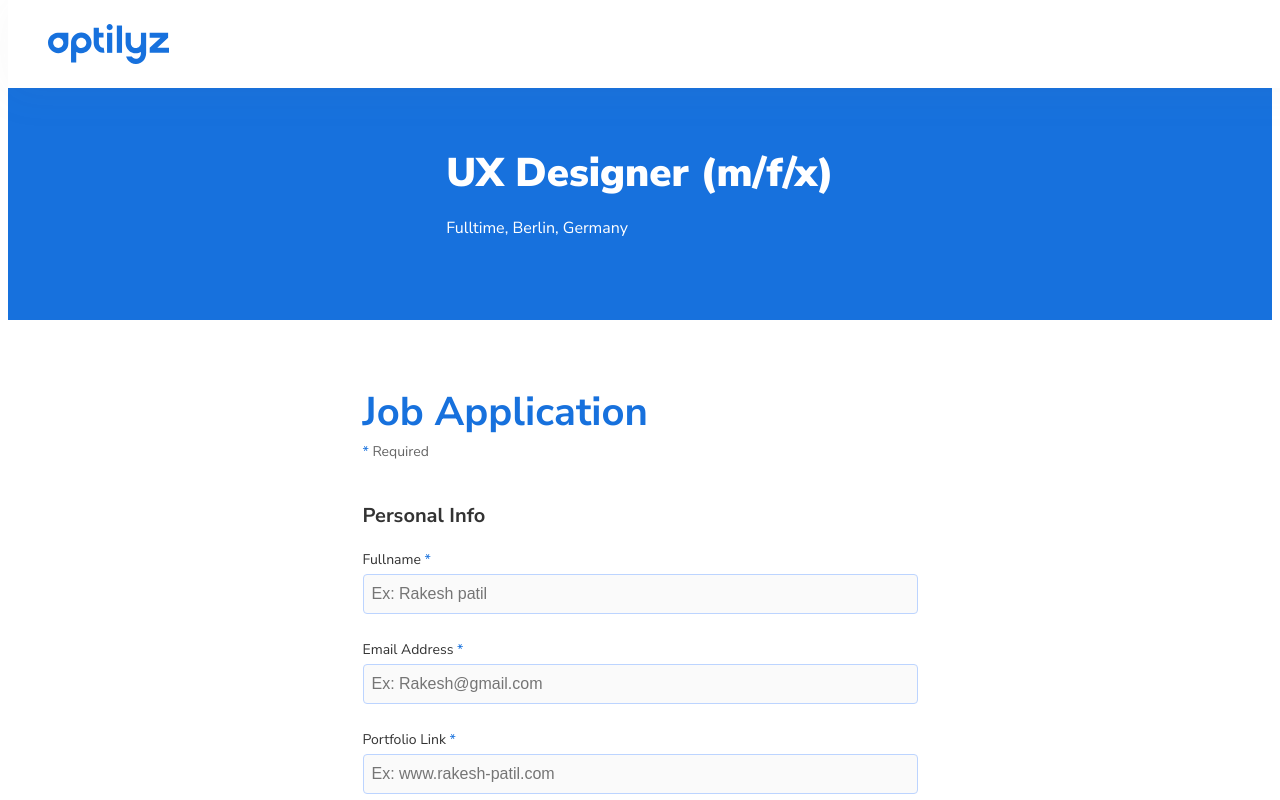
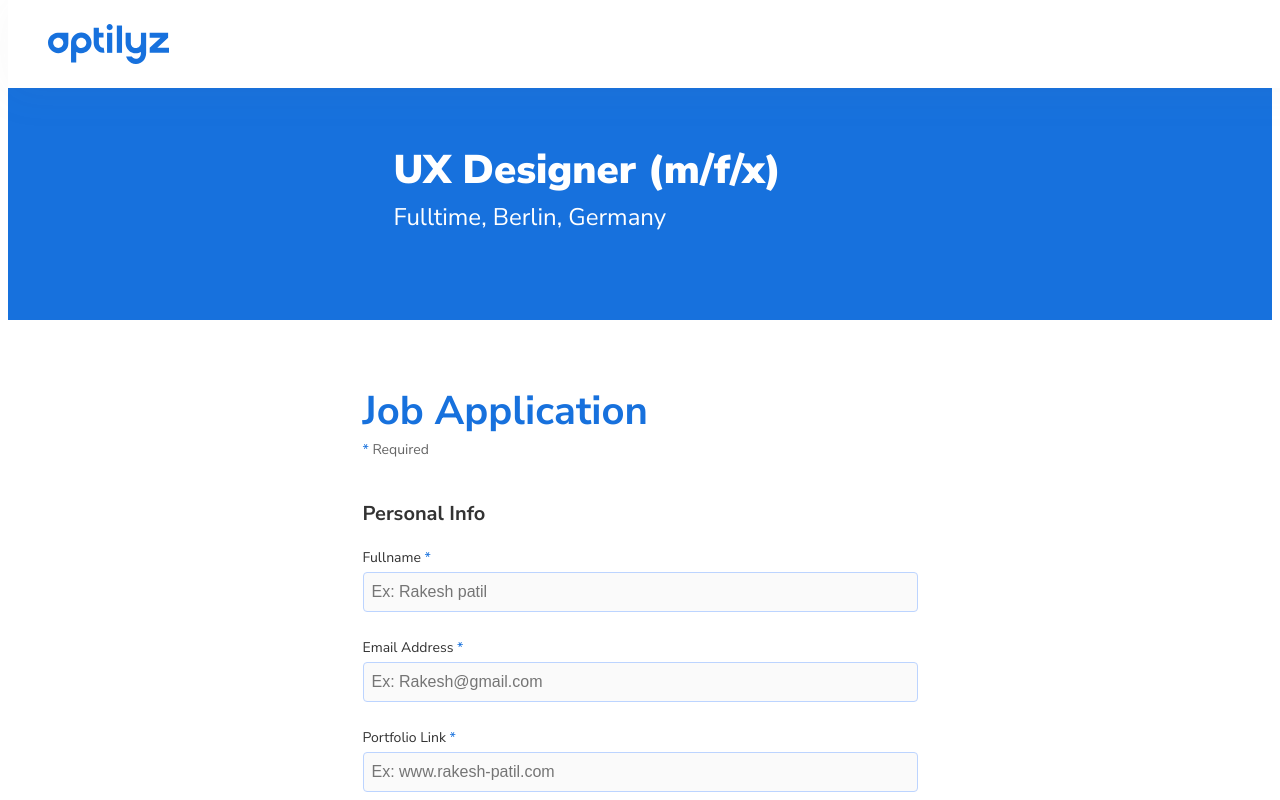
Before and after one commit to rakeshpatil489/Design-Challenge-Form, a React (Create React App) app: page / in a window 1280 px wide. Shown: the top 800 px of the page. Built offline with nearby package versions, Linux system fonts and the light colour scheme.

Commit message:
Banner Style update

```diff
--- a/src/Components/BannerComponent/Banner.module.css
+++ b/src/Components/BannerComponent/Banner.module.css
@@ -1,25 +1,32 @@
 .bannerContainer {
+  width: 100%;
+  height: 240px;
+  background-color: #1771dd;
   margin-top: 80px;
   display: flex;
-  flex-direction: column;
   justify-content: center;
-  align-items: center;
-  height: 240px;
-  background-color: #1771dd;
-  color: #ffffff;
 }
 
 h2{
   font-size: 2.5em;
-  line-height: 56px;
   font-weight: 900;
   color: #ffffff;
   margin: 0px;
 }
 
-.job-subtitle {
-  font-size: 1.25em;
-  line-height: 24px;
+p.jobSubtitle {
+  font-size: 1.5em;
   color: #ffffff;
   font-weight: 400;
+  margin-top:4px;
 }
+
+.bannerWrapper{
+  margin: 0 auto;
+  max-width: 1110px;
+  display: flex;
+  flex-direction: column;
+  justify-content: center;
+  align-items: flex-start;
+  width: 39%;
+}
--- a/src/Components/FormComponent/Form.module.css
+++ b/src/Components/FormComponent/Form.module.css
@@ -1,5 +1,5 @@
 .container {
-  margin: 0 auto;
+  margin: 0 auto 240px auto;
   max-width: 1110px;
   display: flex;
   justify-content: center;
```
